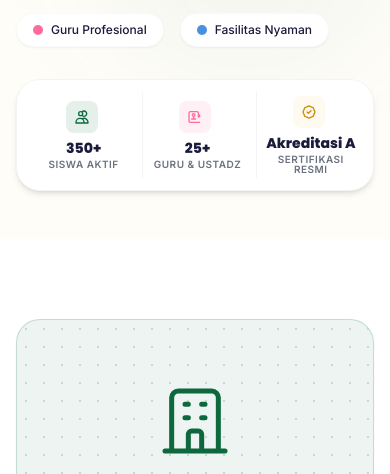
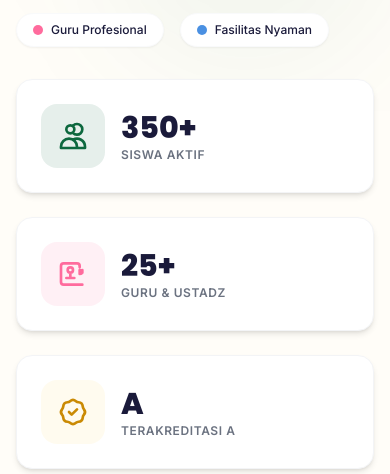
Before and after one commit to SekolahAlIshlah/Website-Al-Ishlah, an Eleventy site: page src/index.md in a window 390 px wide. Shown: the part 1382-1856 px from the top of the page. Built offline with nearby package versions, Linux system fonts and the light colour scheme; Eleventy itself is replaced by a stand-in of ours; files that its build step writes are made by us from their sources.

Commit message:
fix: restore original stats stacked cards layout on mobile, make icons and values larger, and update third stat to value 'A' and label 'Terakreditasi A'

```diff
--- a/src/_data/settings.json
+++ b/src/_data/settings.json
@@ -42,8 +42,8 @@
       "icon": "teachers"
     },
     {
-      "value": "Akreditasi A",
-      "label": "Sertifikasi Resmi",
+      "value": "A",
+      "label": "Terakreditasi A",
       "color": "yellow",
       "icon": "accreditation"
     }
--- a/src/_includes/components/stats.njk
+++ b/src/_includes/components/stats.njk
@@ -1,32 +1,31 @@
 <section class="relative -mt-8 sm:-mt-10 lg:-mt-16 z-20 pb-12 sm:pb-16">
   <div class="max-w-7xl mx-auto px-4 sm:px-6 lg:px-8">
-    <!-- Unified card on mobile, transparent grid on desktop -->
-    <div class="grid grid-cols-3 gap-2 sm:gap-6 bg-white sm:bg-transparent border border-gray-100 sm:border-0 rounded-3xl sm:rounded-none p-3 sm:p-0 shadow-md sm:shadow-none divide-x divide-gray-100 sm:divide-x-0">
+    <div class="grid grid-cols-1 md:grid-cols-3 gap-6">
 
       {% for stat in settings.stats %}
-      <!-- Stat Column on mobile, separate Card on desktop -->
-      <div class="bg-transparent sm:bg-white border-0 sm:border border-gray-100 rounded-none sm:rounded-2xl p-1 sm:p-6 flex flex-col sm:flex-row items-center sm:space-x-4 text-center sm:text-left sm:shadow-md hover-lift justify-center sm:justify-start">
-        <!-- Icon (Responsive size) -->
-        <div class="w-8 h-8 sm:w-14 sm:h-14 {% if stat.color == 'pink' %}bg-pink/10 text-pink{% elif stat.color == 'yellow' %}bg-yellow/10 text-yellow-600{% else %}bg-primary/10 text-primary{% endif %} flex items-center justify-center rounded-lg sm:rounded-2xl shrink-0">
+      <!-- Dynamic Stat Card -->
+      <div class="bg-white border border-gray-100 rounded-2xl p-6 flex items-center space-x-4 shadow-md hover-lift">
+        <!-- Icon (Larger size) -->
+        <div class="w-16 h-16 {% if stat.color == 'pink' %}bg-pink/10 text-pink{% elif stat.color == 'yellow' %}bg-yellow/10 text-yellow-600{% else %}bg-primary/10 text-primary{% endif %} flex items-center justify-center rounded-2xl shrink-0">
           {% if stat.icon == 'teachers' %}
-            <svg class="w-4 h-4 sm:w-7 sm:h-7" fill="none" stroke="currentColor" viewBox="0 0 24 24">
+            <svg class="w-8 h-8" fill="none" stroke="currentColor" viewBox="0 0 24 24">
               <path stroke-linecap="round" stroke-linejoin="round" stroke-width="2" d="M19 20H5a2 2 0 01-2-2V6a2 2 0 012-2h10a2 2 0 012 2v1m2 4a2 2 0 00-2-2v3a2 2 0 002-2V9z"></path>
               <path stroke-linecap="round" stroke-linejoin="round" stroke-width="2" d="M10 11a2 2 0 100-4 2 2 0 000 4zm0 0v4m-3 0h6"></path>
             </svg>
           {% elif stat.icon == 'accreditation' %}
-            <svg class="w-4 h-4 sm:w-7 sm:h-7" fill="none" stroke="currentColor" viewBox="0 0 24 24" xmlns="http://www.w3.org/2000/svg">
+            <svg class="w-8 h-8" fill="none" stroke="currentColor" viewBox="0 0 24 24" xmlns="http://www.w3.org/2000/svg">
               <path stroke-linecap="round" stroke-linejoin="round" stroke-width="2" d="M9 12l2 2 4-4M7.835 4.697a3.42 3.42 0 001.946-.806 3.42 3.42 0 014.438 0 3.42 3.42 0 001.946.806 3.42 3.42 0 013.138 3.138 3.42 3.42 0 00.806 1.946 3.42 3.42 0 010 4.438 3.42 3.42 0 00-.806 1.946 3.42 3.42 0 01-3.138 3.138 3.42 3.42 0 00-1.946.806 3.42 3.42 0 01-4.438 0 3.42 3.42 0 00-1.946-.806 3.42 3.42 0 01-3.138-3.138 3.42 3.42 0 00-.806-1.946 3.42 3.42 0 010-4.438 3.42 3.42 0 00.806-1.946 3.42 3.42 0 013.138-3.138z"/>
             </svg>
           {% else %}
-            <svg class="w-4 h-4 sm:w-7 sm:h-7" fill="none" stroke="currentColor" viewBox="0 0 24 24">
+            <svg class="w-8 h-8" fill="none" stroke="currentColor" viewBox="0 0 24 24">
               <path stroke-linecap="round" stroke-linejoin="round" stroke-width="2" d="M12 4.354a4 4 0 110 5.292M15 21H3v-1a6 6 0 0112 0v1zm0 0h6v-1a6 6 0 00-9-5.197M13 7a3 3 0 11-6 0 3 3 0 016 0z"></path>
             </svg>
           {% endif %}
         </div>
-        <!-- Text (Responsive font sizes) -->
-        <div class="mt-2 sm:mt-0 pl-1 sm:pl-0">
-          <span class="block text-sm sm:text-2xl lg:text-3xl font-display font-extrabold text-navy leading-none sm:leading-tight">{{ stat.value }}</span>
-          <span class="block text-[10px] sm:text-xs font-semibold text-gray-500 uppercase tracking-wider mt-1 leading-none">{{ stat.label }}</span>
+        <!-- Text (Larger values) -->
+        <div>
+          <span class="block text-3xl lg:text-4xl font-display font-extrabold text-navy leading-tight">{{ stat.value }}</span>
+          <span class="block text-xs font-semibold text-gray-500 uppercase tracking-wider mt-0.5 leading-none">{{ stat.label }}</span>
         </div>
       </div>
       {% endfor %}
```
